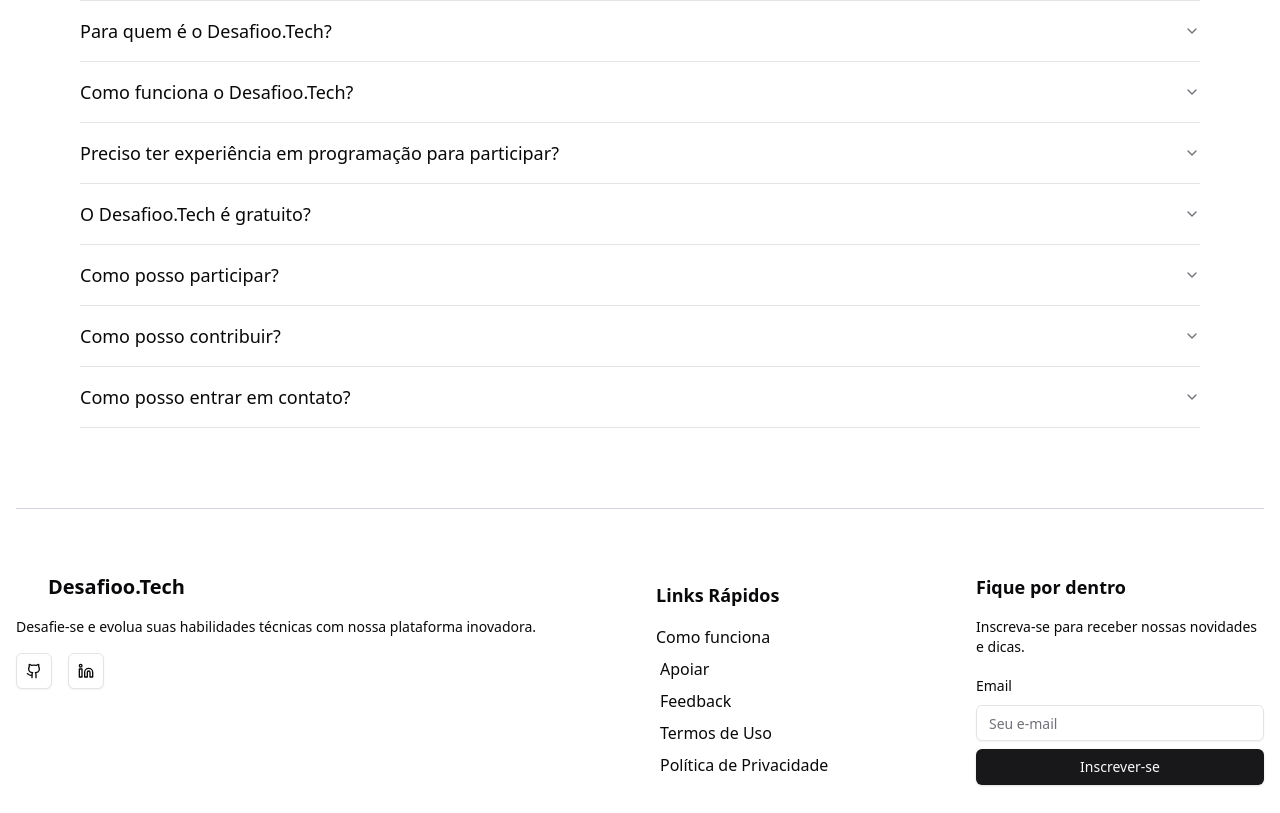
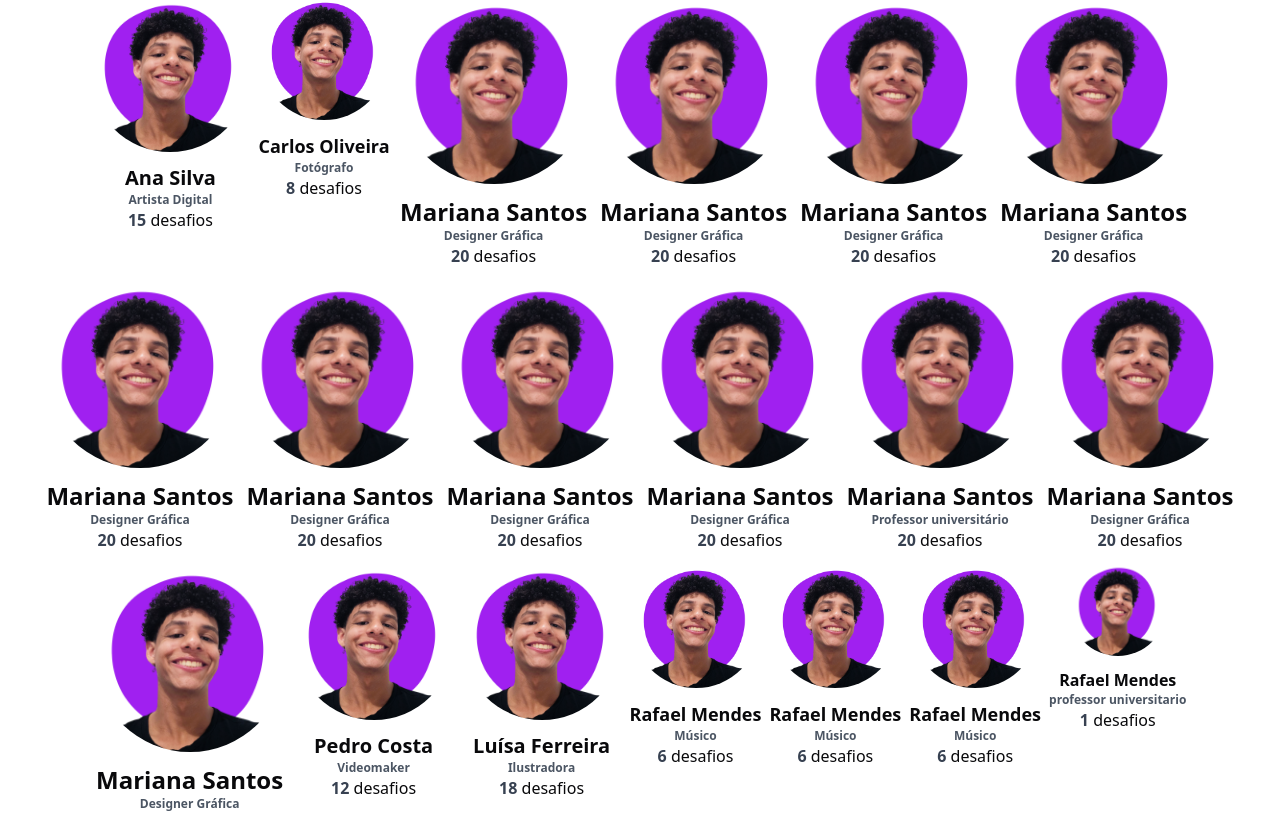
Before and after one commit to ArthurSilv4/front-desafioo.tech, a Next.js app: page / in a window 1280 px wide. Shown: the part 1052-1865 px from the top of the page. Built offline with nearby package versions, Linux system fonts and the light colour scheme.

Commit message:
criado section de criadores de desafios

```diff
--- a/src/app/layout.tsx
+++ b/src/app/layout.tsx
@@ -5,6 +5,7 @@ import { Header } from "@/components/Layout/Header/page";
 import { Footer } from "@/components/Layout/Footer/page";
 import FAQ from "@/components/Layout/Main/FAQ/page";
 import { Separator } from "@radix-ui/react-separator";
+import { Creators } from "@/components/Layout/Main/Creators/page";
 
 const geistSans = Geist({
   variable: "--font-geist-sans",
@@ -34,6 +35,7 @@ export default function RootLayout({
         <Header />
         <main className="max-w-screen-2xl mx-auto p-4">
           {children}
+          <Creators />
           <FAQ />
           <Separator className="bg-gray-300 h-[1px]" />
         </main>
--- /dev/null
+++ b/src/components/Layout/Main/Creators/page.tsx
@@ -0,0 +1,184 @@
+import Image from "next/image";
+
+const creators = [
+  {
+    name: "Ana Silva",
+    image: "/eu.png",
+    description: "Artista Digital",
+    challenges: 15,
+  },
+  {
+    name: "Carlos Oliveira",
+    image: "/eu.png",
+    description: "Fotógrafo",
+    challenges: 8,
+  },
+  {
+    name: "Mariana Santos",
+    image: "/eu.png",
+    description: "Designer Gráfica",
+    challenges: 20,
+  },
+  {
+    name: "Mariana Santos",
+    image: "/eu.png",
+    description: "Designer Gráfica",
+    challenges: 20,
+  },
+  {
+    name: "Mariana Santos",
+    image: "/eu.png",
+    description: "Designer Gráfica",
+    challenges: 20,
+  },
+  {
+    name: "Mariana Santos",
+    image: "/eu.png",
+    description: "Designer Gráfica",
+    challenges: 20,
+  },
+  {
+    name: "Mariana Santos",
+    image: "/eu.png",
+    description: "Designer Gráfica",
+    challenges: 20,
+  },
+  {
+    name: "Mariana Santos",
+    image: "/eu.png",
+    description: "Designer Gráfica",
+    challenges: 20,
+  },
+  {
+    name: "Mariana Santos",
+    image: "/eu.png",
+    description: "Designer Gráfica",
+    challenges: 20,
+  },
+  {
+    name: "Mariana Santos",
+    image: "/eu.png",
+    description: "Designer Gráfica",
+    challenges: 20,
+  },
+  {
+    name: "Mariana Santos",
+    image: "/eu.png",
+    description: "Professor universitário",
+    challenges: 20,
+  },
+  {
+    name: "Mariana Santos",
+    image: "/eu.png",
+    description: "Designer Gráfica",
+    challenges: 20,
+  },
+  {
+    name: "Mariana Santos",
+    image: "/eu.png",
+    description: "Designer Gráfica",
+    challenges: 20,
+  },
+  {
+    name: "Pedro Costa",
+    image: "/eu.png",
+    description: "Videomaker",
+    challenges: 12,
+  },
+  {
+    name: "Luísa Ferreira",
+    image: "/eu.png",
+    description: "Ilustradora",
+    challenges: 18,
+  },
+  {
+    name: "Rafael Mendes",
+    image: "/eu.png",
+    description: "Músico",
+    challenges: 6,
+  },
+  {
+    name: "Rafael Mendes",
+    image: "/eu.png",
+    description: "Músico",
+    challenges: 6,
+  },
+  {
+    name: "Rafael Mendes",
+    image: "/eu.png",
+    description: "Músico",
+    challenges: 6,
+  },
+  {
+    name: "Rafael Mendes",
+    image: "/eu.png",
+    description: "professor universitario",
+    challenges: 1,
+  },
+];
+
+const getSize = (challenges: number) => {
+  if (challenges >= 20) return "xl";
+  if (challenges >= 10) return "lg";
+  if (challenges >= 5) return "md";
+  return "sm";
+};
+
+const sizeClasses = {
+  sm: "w-16 h-16 md:w-24 md:h-24",
+  md: "w-24 h-24 md:w-32 md:h-32",
+  lg: "w-32 h-32 md:w-40 md:h-40",
+  xl: "w-40 h-40 md:w-48 md:h-48",
+};
+
+const fontSizeClasses = {
+  sm: "text-sm md:text-base",
+  md: "text-base md:text-lg",
+  lg: "text-lg md:text-xl",
+  xl: "text-xl md:text-2xl",
+};
+
+export function Creators() {
+  return (
+    <section className="py-12 mb-16">
+      <div className="container mx-auto px-4">
+        <h2 className="text-5xl font-bold text-center mb-8">
+          Mentes por trás dos desafios
+        </h2>
+        <div className="flex flex-wrap justify-center gap-2">
+          {creators.map((creator, index) => {
+            const size = getSize(creator.challenges);
+            return (
+              <div key={index} className="flex flex-col items-center">
+                <div
+                  className={`${sizeClasses[size]} relative rounded-full overflow-hidden mb-3 transition-transform duration-300 hover:scale-105`}
+                >
+                  <Image
+                    src={creator.image}
+                    alt={creator.name}
+                    layout="fill"
+                    objectFit="cover"
+                  />
+                </div>
+                <h3
+                  className={`${fontSizeClasses[size]} font-semibold text-center`}
+                >
+                  {creator.name}
+                </h3>
+                <p className="text-xs font-semibold text-gray-600 text-center">
+                  {creator.description}
+                </p>
+                <p>
+                  <span className="text-gray-700 font-semibold">
+                    {creator.challenges}
+                  </span>{" "}
+                  desafios
+                </p>
+              </div>
+            );
+          })}
+        </div>
+      </div>
+    </section>
+  );
+}
```
Also changed, not shown: public/eu.png (added).
